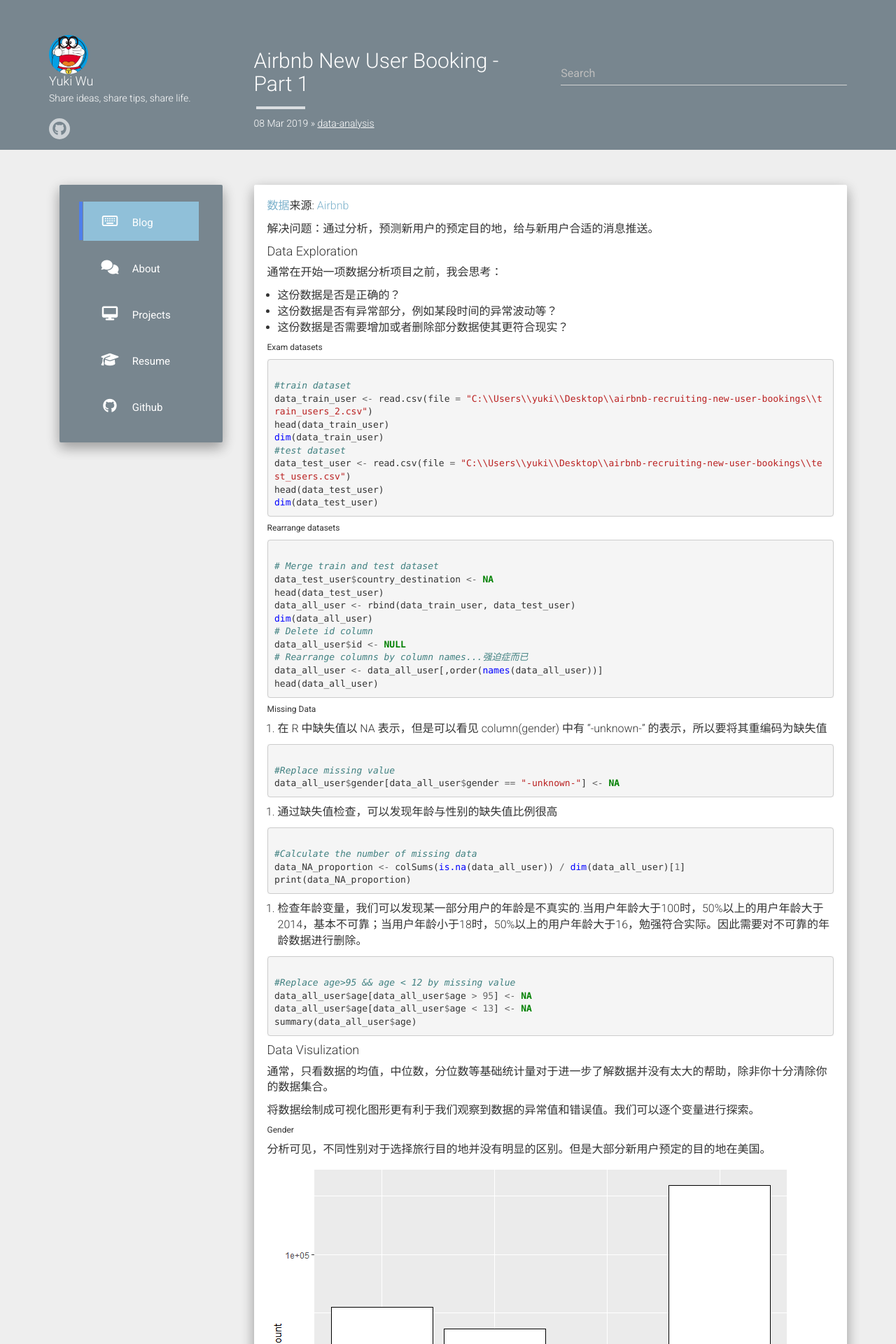
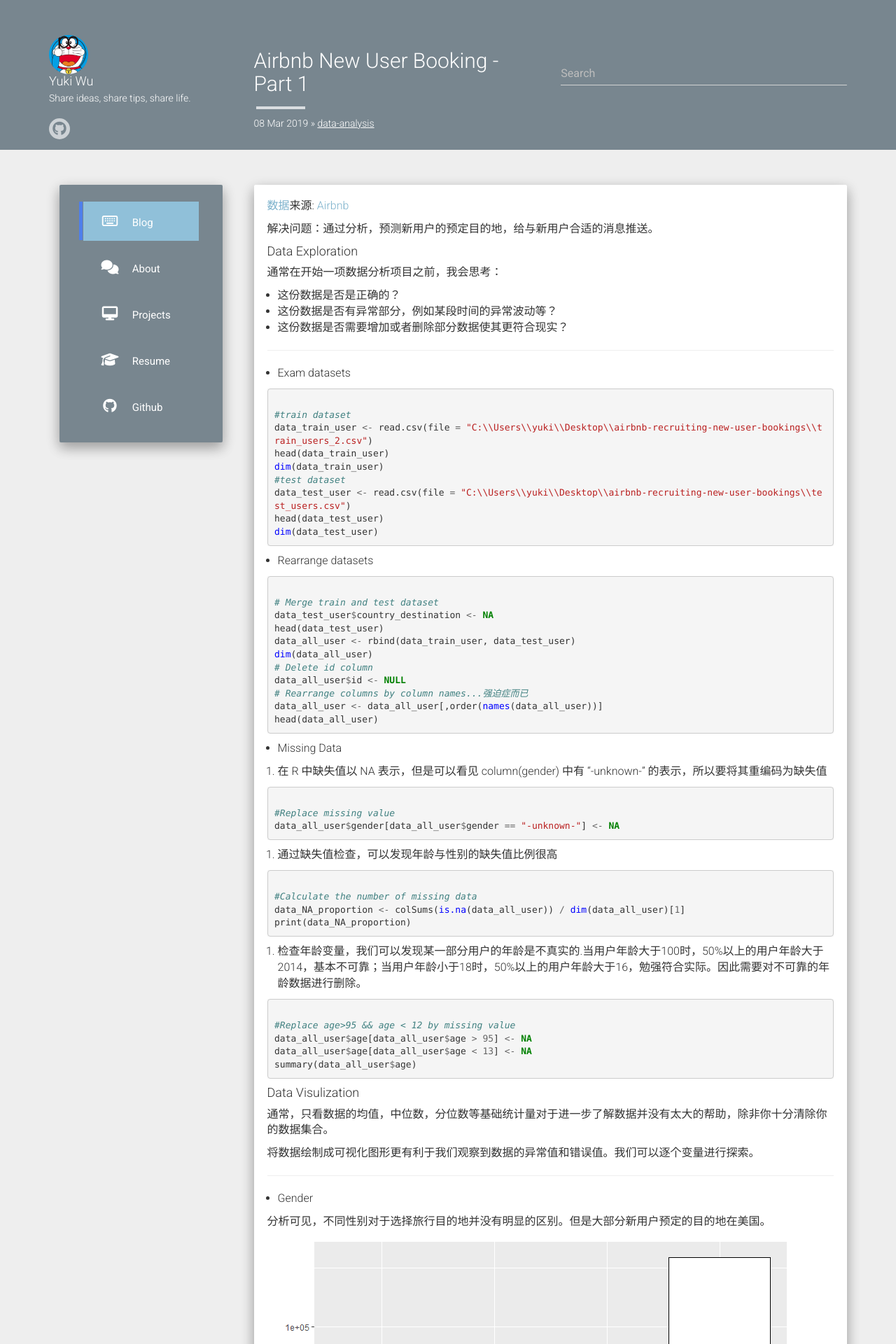
Before and after one commit to wuyuki/wuyuki.github.io, a Jekyll site: the page built from _posts/2019-03-08-kaggle-airbnb.md, in a window 1280 px wide. Shown: the top 1920 px of the page at 70% size. Built offline with Jekyll 4.4.1, drawn with Linux system fonts in a browser that asks for light colours; nearby versions of some CDN libraries; comment, search, counter and statistics services are not loaded.

Commit message:
// edit 2019-03-08-kaggle-airbnb

```diff
--- a/_posts/2019-03-08-kaggle-airbnb.md
+++ b/_posts/2019-03-08-kaggle-airbnb.md
@@ -17,8 +17,9 @@ relatedwords: kaggle
 * 这份数据是否是正确的？
 * 这份数据是否有异常部分，例如某段时间的异常波动等？
 * 这份数据是否需要增加或者删除部分数据使其更符合现实？
+<hr/>
 
-###### Exam datasets
+* Exam datasets
 {% highlight r %}
 #train dataset
 data_train_user <- read.csv(file = "C:\\Users\\yuki\\Desktop\\airbnb-recruiting-new-user-bookings\\train_users_2.csv")
@@ -30,7 +31,7 @@ head(data_test_user)
 dim(data_test_user)
 {% endhighlight %}
 
-###### Rearrange datasets
+* Rearrange datasets
 {% highlight r %}
 # Merge train and test dataset
 data_test_user$country_destination <- NA
@@ -44,15 +45,17 @@ data_all_user <- data_all_user[,order(names(data_all_user))]
 head(data_all_user)
 {% endhighlight %}
 
-###### Missing Data
+* Missing Data
 
 1. 在 R 中缺失值以 NA 表示，但是可以看见 column(gender) 中有 “-unknown-” 的表示，所以要将其重编码为缺失值
+
 {% highlight r %}
 #Replace missing value
 data_all_user$gender[data_all_user$gender == "-unknown-"] <- NA
 {% endhighlight %}
 
 2. 通过缺失值检查，可以发现年龄与性别的缺失值比例很高
+
 {% highlight r %}
 #Calculate the number of missing data
 data_NA_proportion <- colSums(is.na(data_all_user)) / dim(data_all_user)[1]
@@ -60,6 +63,7 @@ print(data_NA_proportion)
 {% endhighlight %}
 
 3. 检查年龄变量，我们可以发现某一部分用户的年龄是不真实的.当用户年龄大于100时，50%以上的用户年龄大于2014，基本不可靠；当用户年龄小于18时，50%以上的用户年龄大于16，勉强符合实际。因此需要对不可靠的年龄数据进行删除。
+
 {% highlight r %}
 #Replace age>95 && age < 12 by missing value
 data_all_user$age[data_all_user$age > 95] <- NA
@@ -73,7 +77,9 @@ summary(data_all_user$age)
 
 将数据绘制成可视化图形更有利于我们观察到数据的异常值和错误值。我们可以逐个变量进行探索。
 
-###### Gender
+<hr/>
+
+* Gender
 
 分析可见，不同性别对于选择旅行目的地并没有明显的区别。但是大部分新用户预定的目的地在美国。
 
@@ -93,7 +99,7 @@ p <- ggplot(data=na.omit(data_all_user), mapping=aes(x=country_destination, fill
 p +geom_bar(stat = "count", position = "dodge") + xlab("Country") + ylab("Count") + theme_bw()
 {% endhighlight %}
 
-###### Age
+* Age
 
 分析可见，出游用户大多集中在20-45岁, 而且各年龄段的用户选择旅游目的地的差异并不大。
 ![Age](\assets\2019-03-08-kaggle-airbnb\Age.png)
@@ -132,7 +138,7 @@ p <- ggplot(data=data_all_user, mapping=aes(x=date_account_created_weekday))
 p + geom_bar(stat="count", color="black", fill="white") + xlab("Weekday") + ylab("Count")
 {% endhighlight %}
 
-###### Platform
+* Platform
 
 目前使用 Web 端下订单的用户还是占大多数，而且使用 Web 端的用户大部分不会在第一次就预定旅行。
 
```
Also changed, not shown: other parts of _posts/2019-03-08-kaggle-airbnb.md (+3 -3 lines).
